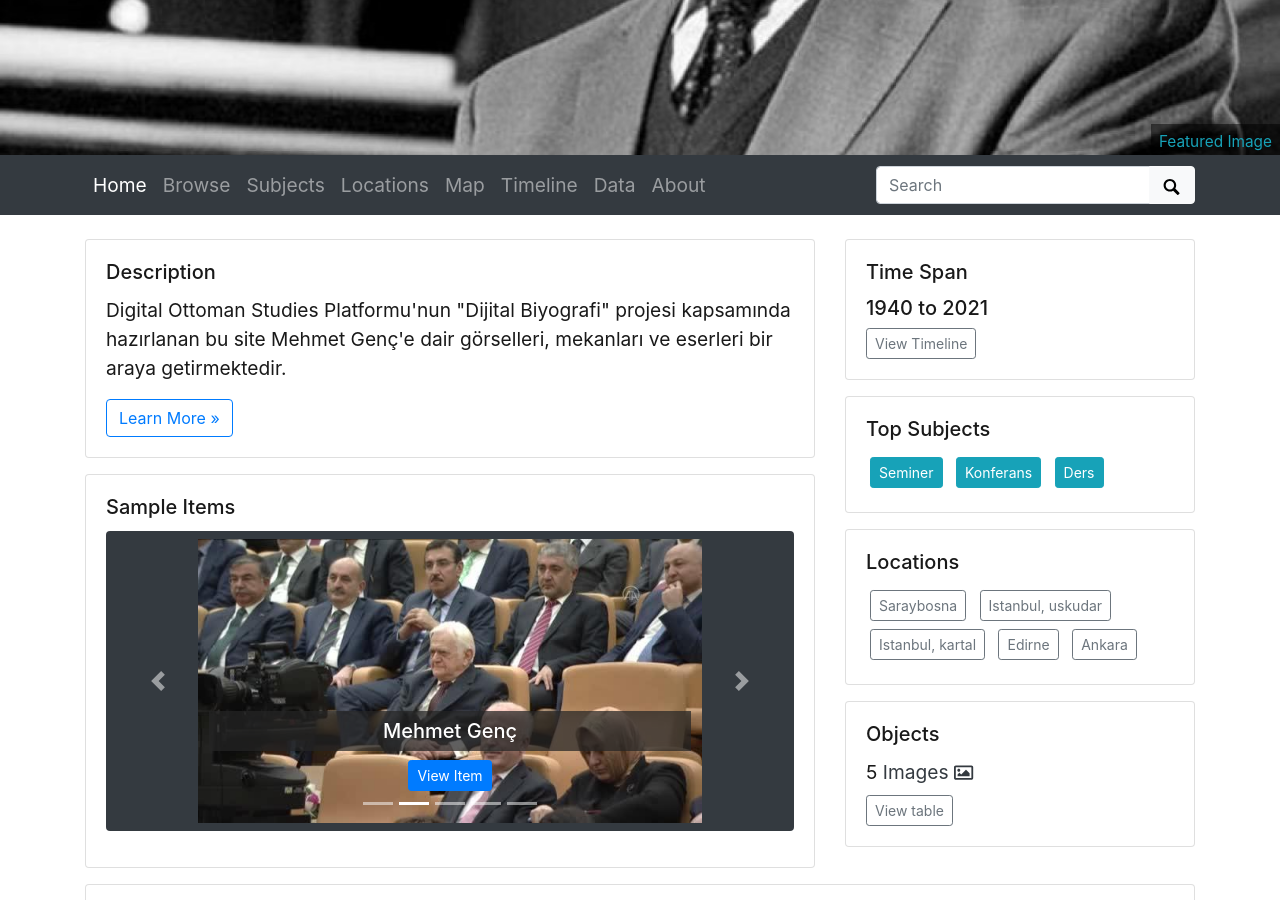
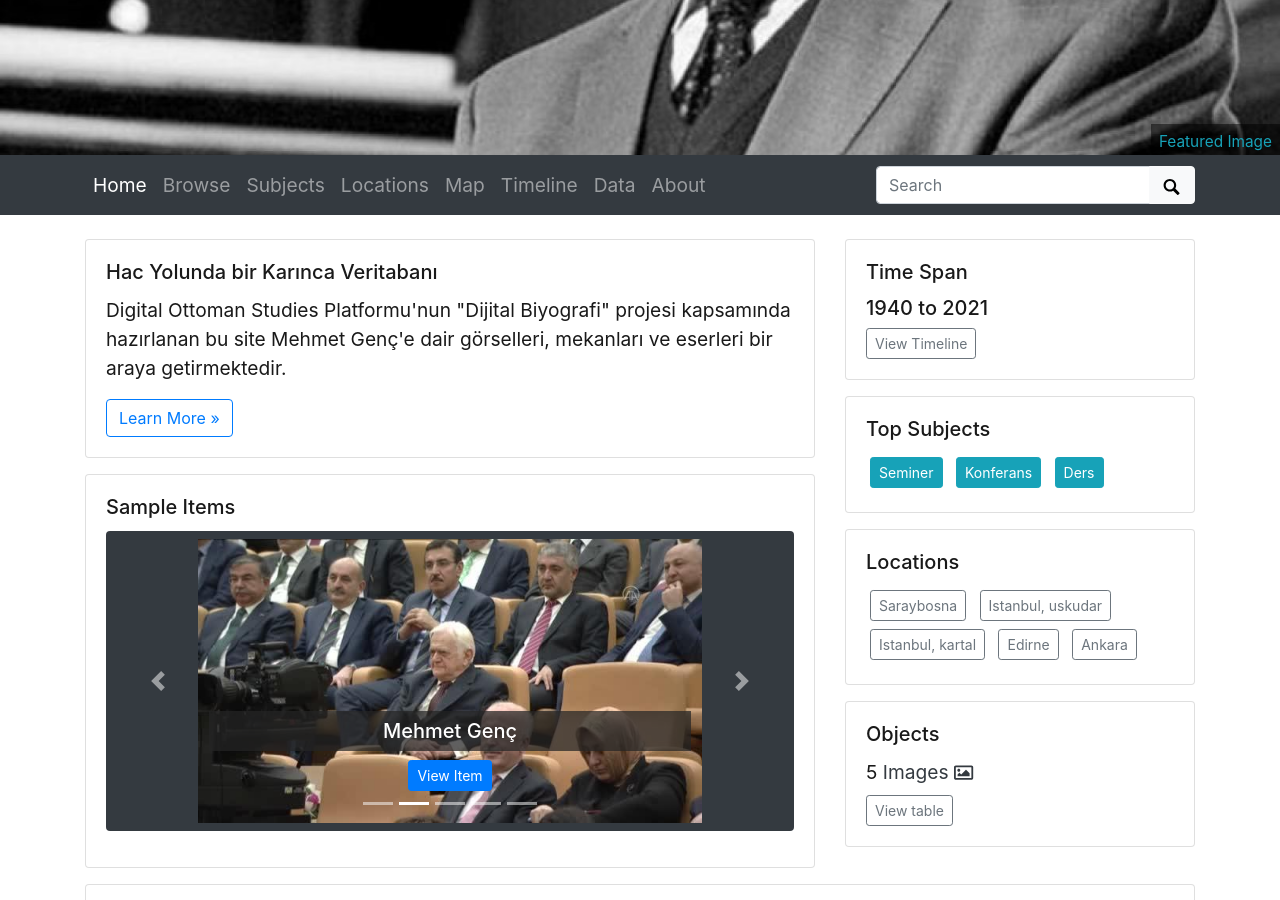
Before and after one commit to digitalottomans/demo, a Jekyll site: the page built from index.md, in a window 1280 px wide and 900 px high, scrolled down 455 px. Built offline with Jekyll 4.4.1, drawn with Linux system fonts in a browser that asks for light colours.

Commit message:
eng to tr

```diff
--- a/_includes/index/description.html
+++ b/_includes/index/description.html
@@ -1,6 +1,6 @@
 <div class="card mb-3">
   <div class="card-body">
-    <h5 class="card-title">Description</h5>
+    <h5 class="card-title">Hac Yolunda bir Karınca Veritabanı</h5>
     <p class="card-text">{{ site.description }}</p>
     {%- assign about = site.data.config-nav | where: "stub","/about.html" | size -%}
     {% if about > 0 %}<a class="btn btn-outline-primary" href="{{ '/about.html' | relative_url }}" >Learn More &raquo;</a>{% endif %}
```
